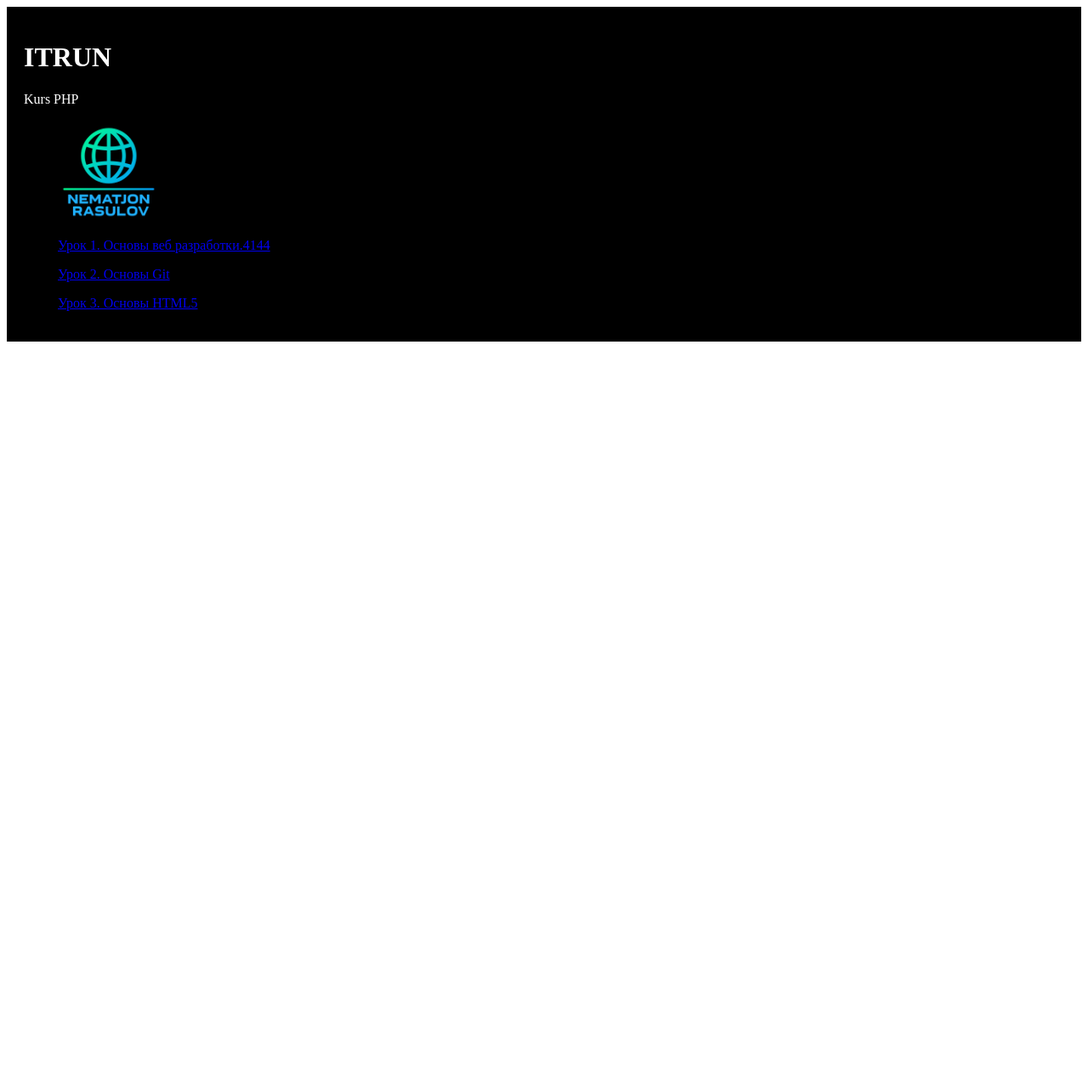
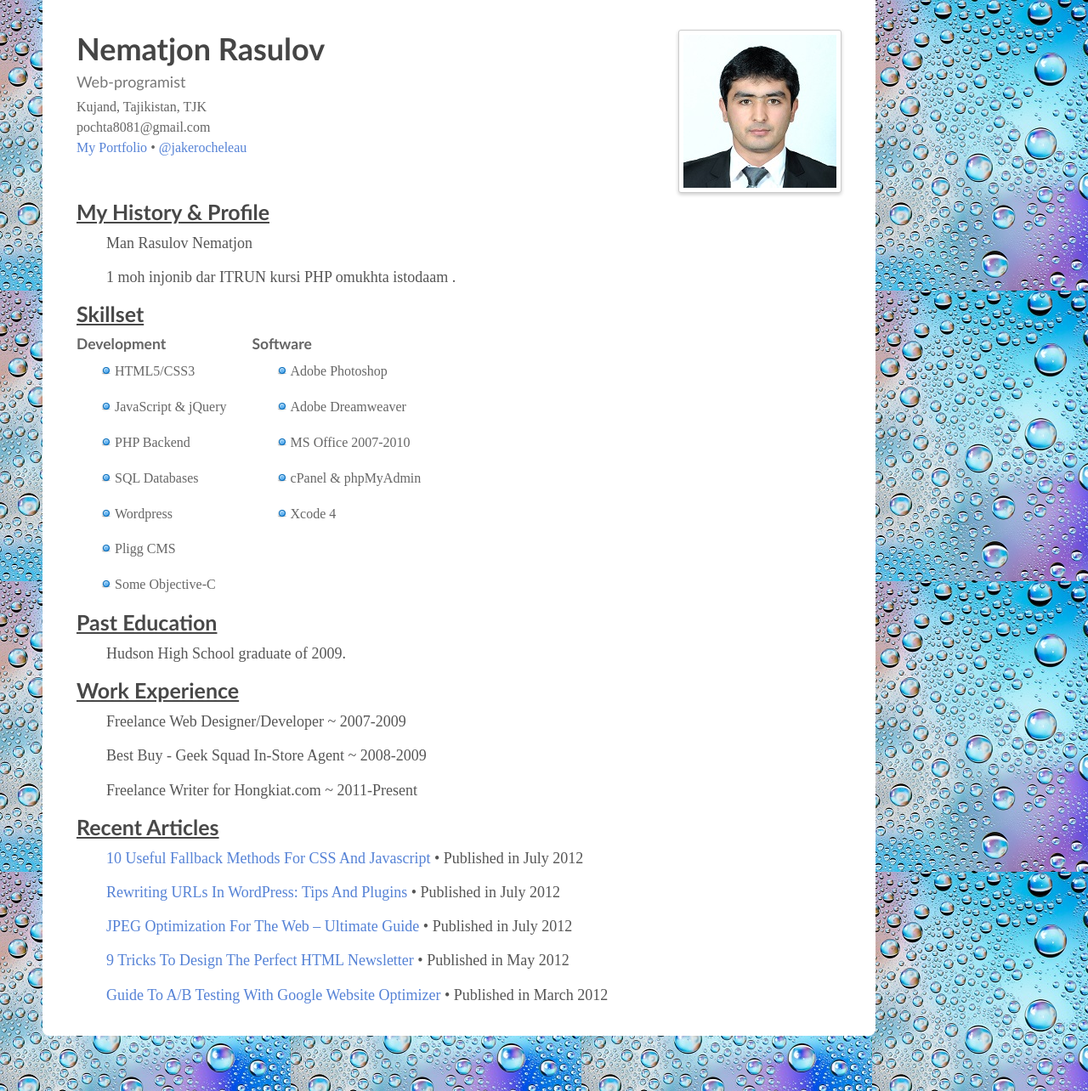
Before and after one commit to Nematjo-Rasulov/nematjo-rasulov.github.io, a plain HTML site: page index.html in a window 1280 px wide. Shown: the whole page at 85% size. Before the commit the page ends 800 px from the top, so only its background shows below. Drawn offline with Linux system fonts and the light colour scheme; a web font is replaced by a local one.

Commit message:
Add files via upload

```diff
--- a/index.html
+++ b/index.html
@@ -1,26 +1,110 @@
-<!DOCTYPE html>
-<html>
+<!doctype html>
+<html lang="en">
 <head>
-<title>ITRUN</title>
-<link rel="stylesheet" type="text/css" href="style.css">
-
+  <meta http-equiv="Content-Type" content="text/html; charset=utf-8" />
+  <title>Online Responsive Resume Demo</title>
+  <meta name="author" content="Jake Rocheleau">
+  <meta http-equiv="X-UA-Compatible" content="IE=edge,chrome=1">
+  <meta name="HandheldFriendly" content="true">
+  <meta name="viewport" content="width=device-width, initial-scale=1,maximum-scale=1,user-scalable=no">
+  <link rel="stylesheet" type="text/css" href="http://fonts.googleapis.com/css?family=Simonetta:400,900|Balthazar">
+  <link rel="stylesheet" type="text/css" href="styles.css">
+  <link rel="stylesheet" type="text/css" href="responsive.css">
+  <!--[if lt IE 9]>
+    <script src="http://html5shim.googlecode.com/svn/trunk/html5.js"></script>
+    <script src="http://css3-mediaqueries-js.googlecode.com/svn/trunk/css3-mediaqueries.js"></script>
+  <![endif]-->
 </head>
 
 <body>
-	<div style="background-color:black;color:white;padding:20px;">
+	<div id="w" itemscope itemtype="http://schema.org/Person">
+		<header class="clearfix">
+			<div id="info">
+				<h1><span itemprop="name"> Nematjon Rasulov</span></h1>
+				<h3><span itemprop="jobTitle"> Web-programist</span></h3>
+				<small itemprop="address" itemscope itemtype="http://schema.org/PostalAddress">
+				  <span itemprop="addressLocality">Kujand</span>,
+				  <span itemprop="addressRegion">Tajikistan</span>,
+				  <span itemprop="addressCountry">TJK</span>
+				</small>
+				<small><span itemprop="email">pochta8081@gmail.com</span></small>
+				<small><a href="http://byjakewithlove.com/" itemprop="url">My Portfolio</a> &bull; <a href="http://twitter.com/jakerocheleau" itemprop="url">@jakerocheleau</a></small>
+			</div>
 
-<h1>ITRUN</h1>
-<p>Kurs PHP</p>
-<ol>
-	  <img src="logo.png">
-  <p><a href="Presetation_01_Basic_of_web_development.pptx">Урок 1. Основы веб разработки.4144 </a></p>
-  <p><a href="HTML5.pptx">Урок 2. Основы Git </a></p>
-  <p><a href="Git Cheat Sheet.pdf">Урок 3. Основы HTML5 </a></p>
+			<div id="photo">
+				<img src="images/jake-rocheleau-250.jpg" alt="Jake Rocheleau resume photo avatar" itemprop="image" />
+			</div>
+		</header>
 
-</ol>
+		<section id="profile">
+			<h2>My History &amp; Profile</h2>
+			<p itemprop="description">Man Rasulov Nematjon </p>
 
+			<p> 1 moh injonib dar ITRUN kursi PHP omukhta istodaam  .</p>
+		</section>
 
+		<section id="skills" class="clearfix" itemscope itemtype="http://schema.org/ItemList">
+			<h2 itemprop="name">Skillset</h2>
+			<section id="skills-left">
+				<h4 itemprop="about">Development</h4>
+				<ul>
+					<li itemprop="itemListElement">HTML5/CSS3</li>
+					<li itemprop="itemListElement">JavaScript &amp; jQuery</li>
+					<li itemprop="itemListElement">PHP Backend</li>
+					<li itemprop="itemListElement">SQL Databases</li>
+					<li itemprop="itemListElement">Wordpress</li>
+					<li itemprop="itemListElement">Pligg CMS</li>
+					<li itemprop="itemListElement">Some Objective-C</li>
+				</ul>
+			</section>
 
+			<section id="skills-right">
+				<h4 itemprop="about">Software</h4>
+				<ul>
+					<li itemprop="itemListElement">Adobe Photoshop</li>
+					<li itemprop="itemListElement">Adobe Dreamweaver</li>
+					<li itemprop="itemListElement">MS Office 2007-2010</li>
+					<li itemprop="itemListElement">cPanel &amp; phpMyAdmin</li>
+					<li itemprop="itemListElement">Xcode 4</li>
+				</ul>
+			</section>
+		</section>
 
+		<section id="education">
+			<h2>Past Education</h2>
+			<p><span itemprop="alumniOf">Hudson High School</span> graduate of 2009.</p>
+		</section>
+
+		<section id="experience">
+			<h2>Work Experience</h2>
+			<p>Freelance Web Designer/Developer ~ 2007-2009</p>
+			<p>Best Buy - Geek Squad In-Store Agent ~ 2008-2009</p>
+			<p>Freelance Writer for <span itemprop="worksFor">Hongkiat.com</span> ~ 2011-Present</p>
+		</section>
+
+		<section id="articles">
+			<h2>Recent Articles</h2>
+			<p itemscope itemtype="http://schema.org/Article">
+			<span itemprop="name">
+			<a href="http://www.hongkiat.com/blog/css-javascript-fallback-methods/" itemprop="url" title="10 Useful Fallback Methods For CSS And Javascript">10 Useful Fallback Methods For CSS And Javascript</a></span> &bull; Published in <span itemprop="datePublished">July 2012</span></p>
+
+			<p itemscope itemtype="http://schema.org/Article">
+			<span itemprop="name">
+			<a href="http://www.hongkiat.com/blog/wordpress-url-rewrite/" itemprop="url" title="Rewriting URLs In WordPress: Tips And Plugins">Rewriting URLs In WordPress: Tips And Plugins</a></span> &bull; Published in <span itemprop="datePublished">July 2012</span></p>
+
+			<p itemscope itemtype="http://schema.org/Article">
+			<span itemprop="name">
+			<a href="http://www.hongkiat.com/blog/jpeg-optimization-guide/" itemprop="url" title="JPEG Optimization For The Web – Ultimate Guide">JPEG Optimization For The Web – Ultimate Guide</a></span> &bull; Published in <span itemprop="datePublished">July 2012</span></p>
+
+			<p itemscope itemtype="http://schema.org/Article">
+			<span itemprop="name">
+			<a href="http://www.hongkiat.com/blog/design-perfect-newsletter/" itemprop="url" title="9 Tricks To Design The Perfect HTML Newsletter">9 Tricks To Design The Perfect HTML Newsletter</a></span> &bull; Published in <span itemprop="datePublished">May 2012</span></p>
+
+			<p itemscope itemtype="http://schema.org/Article">
+			<span itemprop="name">
+			<a href="http://www.hongkiat.com/blog/google-website-optimizer-ab-testing-guide/" itemprop="url" title="Guide To A/B Testing With Google Website Optimizer">Guide To A/B Testing With Google Website Optimizer</a></span> &bull; Published in <span itemprop="datePublished">March 2012</span></p>
+		</section>
+
+	</div>
 </body>
 </html>
--- /dev/null
+++ b/responsive.css
@@ -0,0 +1,39 @@
+@media only screen and (max-width: 740px) {
+	h1 { font-size: 4.5em; }
+	h3 { font-size: 2.2em; }
+	h2 { display: block; text-align: center; }
+	#info { float: none; display: block; text-align: center; }
+	#photo {
+		float: none;
+		display: block;
+		text-align: center;
+	}
+	#w { padding: 20px 15px; }
+	p { padding: 0; }
+}
+
+@media only screen and (max-width: 570px) {
+	ul li {
+		display: inline-block;
+		padding-left: 15px;
+		width: 140px;
+		background-position: -5px 0px;
+		margin-right: 6px;
+		line-height: 1.7em;
+	}
+	#skills-left, skills-right { margin-bottom: 15px; }
+}
+
+@media only screen and (max-width: 480px) {
+	ul li { width: 120px; }
+	#w { margin: 0 20px; }
+}
+
+@media only screen and (max-width: 320px) {
+	#w { margin: 0 10px; }
+}
+
+/** iPhone only **/
+@media screen and (max-device-width: 480px) {
+	ul li { width: 150px; }
+}
--- /dev/null
+++ b/styles.css
@@ -0,0 +1,49 @@
+* { margin: 0; padding: 0; }
+html { height: 101%; }
+body { background: #f2f2f2 url('images/bg-tile.png'); font-size: 62.5%; padding-bottom: 65px; }
+
+h1 { font-family: "Simonetta", "Trebuchet MS", Arial, sans-serif; color: #454545; font-size: 3.6em; margin-bottom: 6px; }
+h2 { font-family: "Simonetta", "Trebuchet MS", Arial, sans-serif; color: #484848; font-size: 2.5em; margin-bottom: 10px; text-decoration: underline; }
+h3 { font-family: "Trebuchet MS", Verdana, Arial, sans-serif; color: #777; font-weight: normal; font-size: 1.8em; margin-bottom: 10px; }
+h4 { font-family: "Trebuchet MS", Verdana, Arial, sans-serif; color: #656565; font-weight: bold; font-size: 1.75em; margin-bottom: 4px; }
+
+p { font-family: "Balthazar", "Droid Serif", serif; color: #565656; font-size: 1.8em; line-height: 1.4em; margin-bottom: 15px; padding-left: 35px; }
+small { font-family: "Balthazar", "Droid Serif", serif; color: #656565; font-size: 1.6em; display: block; margin-bottom: 6px; }
+ul { display: block; list-style: none; }
+ul li { padding-left: 45px; list-style-type: none; vertical-align: top; background: url('images/bullet.png') 25px 5px no-repeat; margin-bottom: 5px; font-family: "Balthazar", "Droid Serif", serif; color: #666; font-size: 1.6em; line-height: 2.3em; }
+
+img { border: 0; max-width: 100%; }
+
+a { color: #5582d6; text-decoration: none; }
+a:hover { text-decoration: underline; }
+
+/** @group core layout **/
+#w { margin: 0px 50px; padding: 20px 40px; padding-top: 35px; background: #fff; min-width: 260px; max-width: 900px; border-bottom-right-radius: 8px; border-bottom-left-radius: 8px; -webkit-border-bottom-left-radius: 8px; -webkit-border-bottom-right-radius: 8px; -moz-border-radius-bottomleft: 8px; -moz-border-radius-bottomright: 8px; }
+
+header { width: 100%; }
+
+/** @group personal settings **/
+#info { float: left; margin-bottom: 12px; }
+#photo { float: right; }
+#photo img {
+-webkit-border-radius: 3px;
+-moz-border-radius: 3px;
+border-radius: 3px;
+-webkit-box-shadow: 0 2px 4px rgba(0, 0, 0, 0.2);
+-moz-box-shadow: 0 2px 4px rgba(0, 0, 0, 0.2);
+box-shadow: 0 2px 4px rgba(0, 0, 0, 0.2);
+background-color: #fff;
+border: 1px solid #ccc;
+padding: 5px;
+}
+
+/** @group skills **/
+#skills-left { display: block; float: left; margin-right: 30px; }
+#skills-right { display: block; float: left;}
+
+/** @group clearfix **/
+.clearfix:after { content: "."; display: block; clear: both; visibility: hidden; line-height: 0; height: 0; }
+.clearfix { display: inline-block; }
+
+html[xmlns] .clearfix { display: block; }
+* html .clearfix { height: 1%; }
```
Also changed, not shown: images/bg-tile.png (added), images/bullet.png (added), images/jake-rocheleau-250.jpg (added).
